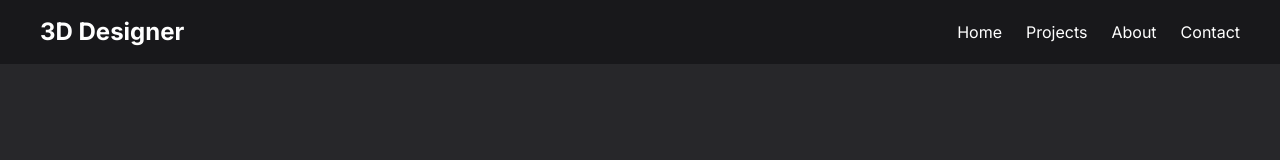
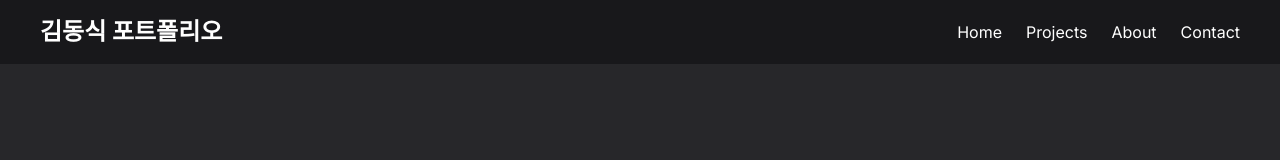
Before and after one commit to Jatper/dongsick-portfolio, a Next.js app: page / in a window 1280 px wide. Shown: the top 160 px of the page. Built offline with nearby package versions, Linux system fonts and the light colour scheme.

Commit message:
매인 제목 수정

```diff
--- a/app/page.tsx
+++ b/app/page.tsx
@@ -13,7 +13,7 @@ export default function Home() {
     <div className="flex flex-col min-h-screen">
        <header className="bg-zinc-900 text-white py-4 px-6 md:px-10 flex items-center justify-between sticky top-0 z-50">
         <Link className="text-2xl font-bold" href="#">
-          3D Designer
+          김동식 포트폴리오
         </Link>
         <nav className="hidden md:flex items-center space-x-6">
           <Link className="hover:underline" href="#home">
```
